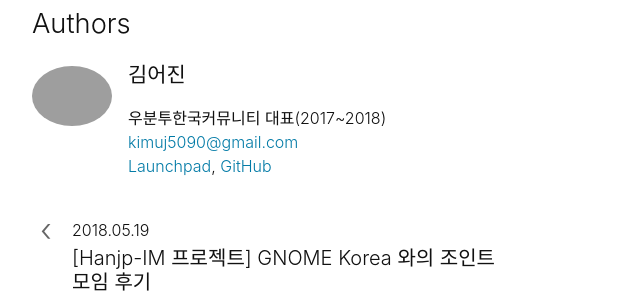
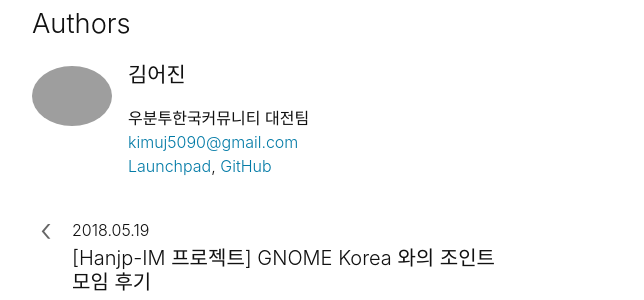
Before and after one commit to ubuntu-kr/blog.ubuntu-kr.org, a Jekyll site: the page built from _posts/2018-06-24-ubuntu-fest.md, in a window 1280 px wide and 900 px high, scrolled down 8162 px. Shown: the part 325-625 px from the top of the window, without its empty margins (113-757 px from the left). Built offline with Jekyll 4.4.1, drawn with Linux system fonts in a browser that asks for light colours; some web fonts are replaced; comment, search, counter and statistics services are not loaded; grey boxes are pictures that could not be loaded.

Commit message:
bio 수정

```diff
--- a/_posts/2018-06-24-ubuntu-fest.md
+++ b/_posts/2018-06-24-ubuntu-fest.md
@@ -5,7 +5,7 @@ title: "Ubuntu Fest 후기"
 tags: event UbuntuFest daejeon report
 authors:
     - name: 김어진
-      bio: 우분투한국커뮤니티 대표(2017~2018)
+      bio: 우분투한국커뮤니티 대전팀
       email: kimuj5090@gmail.com
       launchpad: kimuj5090
       github: KimEJ
```
